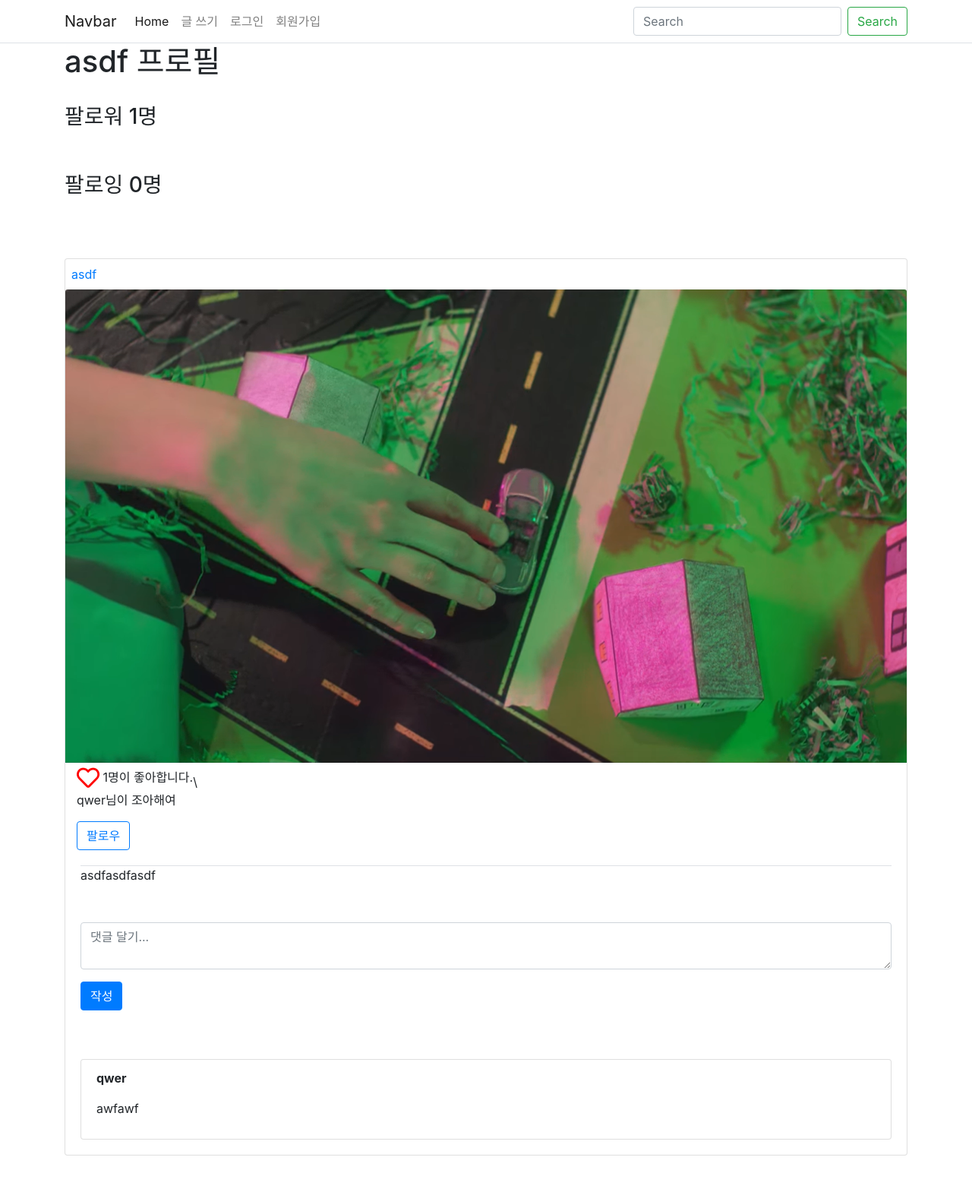
After one commit to alsthd27/django-sns, a Django app: page /users/1/mypage/ in a window 1280 px wide. The commit adds this page. Shown: the whole page at 76% size. Run offline with Django 3.2, Linux system fonts and the light colour scheme; data comes from the database, SQL or seed files in the repository; both versions use the stored data as it was after the commit; some libraries are stand-ins or nearby versions.

Commit message:
좋아요 누른 유저 표시, 마이페이지, 팔로워 및 팔로잉 리스트

```diff
--- a/django_sns/urls.py
+++ b/django_sns/urls.py
@@ -24,5 +24,6 @@ urlpatterns = [
     path('posts/', include('posts.urls')),
     path('accounts/', include('allauth.urls')),
     path('', home, name="home"),
+    path('users/', include('users.urls')),
 ]
 urlpatterns += static(settings.MEDIA_URL, document_root=settings.MEDIA_ROOT)
--- a/templates/shared/_navbar.html
+++ b/templates/shared/_navbar.html
@@ -18,7 +18,7 @@
                         <a class="nav-link" href="{% url 'account_logout' %}">로그아웃</a>
                     </li>
                     <li class="nav-item">
-                        <a class="nav-link" href="#">마이페이지</a>
+                        <a class="nav-link" href="{% url 'users:mypage' user.id %}">마이페이지</a>
                     </li>
                 {% else %}
                     <li class="nav-item">
--- /dev/null
+++ b/users/templates/users/mypage.html
@@ -0,0 +1,86 @@
+{% extends 'base.html' %}
+
+{% block content %}
+{% for post in posts %}
+<h1>{{ post.user.username }} 프로필</h1><br>
+<h3>팔로워 {{ post.user.profile.followers.count }}명
+</h3>
+    {% for follower in user.profile.followers.all %}
+        {{ follower.user.username }}
+    {% endfor %}
+<br>
+<br>
+
+<h3>팔로잉 {{ post.user.profile.followings.count }}명
+</h3>
+    {% for following in user.profile.followings.all %}
+        {{ following.user.username }}
+    {% endfor %}
+{% endfor %}
+<br>
+<br><br>
+{% for post in posts %}
+    <div class="card mb-5 sns-card">
+        <div class="row pt-2 pr-2 pl-2 pb-2">
+            <div class="col">
+                <a href="{% url 'users:mypage' post.user.id %}">{{ post.user.username }}</a>
+                <span class="float-right">
+                    {% if user == post.user %}
+                        <a href="{% url 'posts:delete' post.pk %}" class="btn btn-primary" style="margin-left: 15px;">삭제</a>
+                        <a href="{% url 'posts:update' post.pk %}" class="btn btn-primary">수정</a>
+                    {% endif %}
+                </span>
+            </div>
+        </div>
+        {% if post.image %}
+            <img class="card-img-top" src="{{ post.image.url }}" alt="Card image cap">
+        {% endif %}
+        <div class="row">
+            <div class="col" style="margin-left:15px; margin-top: 5px;">
+                <span>
+                    <a href="{% url 'posts:post_like' post.id %}" style="color: red;">
+                        {% if user in post.like_user_set.all %}
+                            <i class="fas fa-heart" style="font-size: 30px;"></i>
+                        {% else %}
+                            <i class="far fa-heart" style="font-size: 30px;"></i>
+                        {% endif %}
+                    </a>
+                </span>
+                <span style="vertical-align: super;">{{ post.like_count }}명이 좋아합니다.</span>\
+                {% for like_user in post.like_user_set.all %}
+                    <p>{{ like_user.username }}님이 조아해여</p>
+                {% endfor %}
+                <div class="follow-btn">
+                    {% if user != post.user %}
+                        {% if user.profile in post.user.profile.followers.all %}
+                            <a href="{% url 'users:follow_toggle' post.user.id %}" class="btn btn-primary">팔로우 취소</a>
+                        {% else %}
+                            <a href="{% url 'users:follow_toggle' post.user.id %}" class="btn btn-outline-primary">팔로우</a>
+                        {% endif %}
+                    {% endif %}
+                </div>
+            </div>
+        </div>
+        <div class="card-body">
+            <div class="comment-section border-top">
+                {{ post.content }}
+                <form action="{% url 'posts:create_comment' post.id %}" method="POST" style="margin-top: 50px;" class="create-comment-form">
+                {% csrf_token %}
+                    <div class="form-group">
+                        <textarea class="form-control" name="content" placeholder="댓글 달기..." required></textarea>
+                    </div>
+                    <button type="submit" class="btn btn-primary comment-submit-button">작성</button>
+                </form><br>
+                {% if post.comments %}
+                    <ul class="list-group" id="comments-list-{{ post.pk }}" style="margin-top: 40px;">
+                        {% for comment in post.comments.all %}
+                            {% include 'comments/_comment.html' with comment=comment user=user %}
+                        {% endfor %}
+                    </ul>
+                {% endif %}
+            </div>
+        </div>
+    </div>
+{% endfor %}
+
+{% endblock %}
--- /dev/null
+++ b/users/urls.py
@@ -0,0 +1,8 @@
+from django.urls import path
+from .views import *
+
+app_name="users"
+urlpatterns = [
+    path('<int:user_id>/follow_toggle/', follow_toggle, name="follow_toggle"),
+    path('<int:user_id>/mypage/', mypage, name="mypage"),
+]
--- a/users/views.py
+++ b/users/views.py
@@ -1,3 +1,29 @@
-from django.shortcuts import render
+from django.shortcuts import render, redirect, get_object_or_404
+from django.contrib.auth.decorators import login_required
+from .models import *
+from posts.models import Post
 
-# Create your views here.
+@login_required
+def follow_toggle(request, user_id):
+    user = request.user
+    followed_user = get_object_or_404(User, pk=user_id)
+    is_follower = user.profile in followed_user.profile.followers.all()
+
+    if is_follower:
+        user.profile.followings.remove(followed_user.profile)
+    else:
+        user.profile.followings.add(followed_user.profile)
+
+    return redirect('home')
+
+
+def mypage(request, user_id):
+    user = get_object_or_404(User, pk=user_id)
+
+    context = {
+        'posts' : Post.objects.filter(user=user),
+        'followings' : user.profile.followings.all(),
+        'followers' : user.profile.followers.all(),
+    }
+
+    return render(request, 'users/mypage.html', context)
```
Also changed, not shown: templates/home.html (+14 -3 lines), db.sqlite3, django_sns/media/image/post/Cash_Cash__Dashboard_Confessional_-_Belong_01.png (added), django_sns/media/image/post/Cash_Cash__Dashboard_Confessional_-_Belong_02.png (added).
